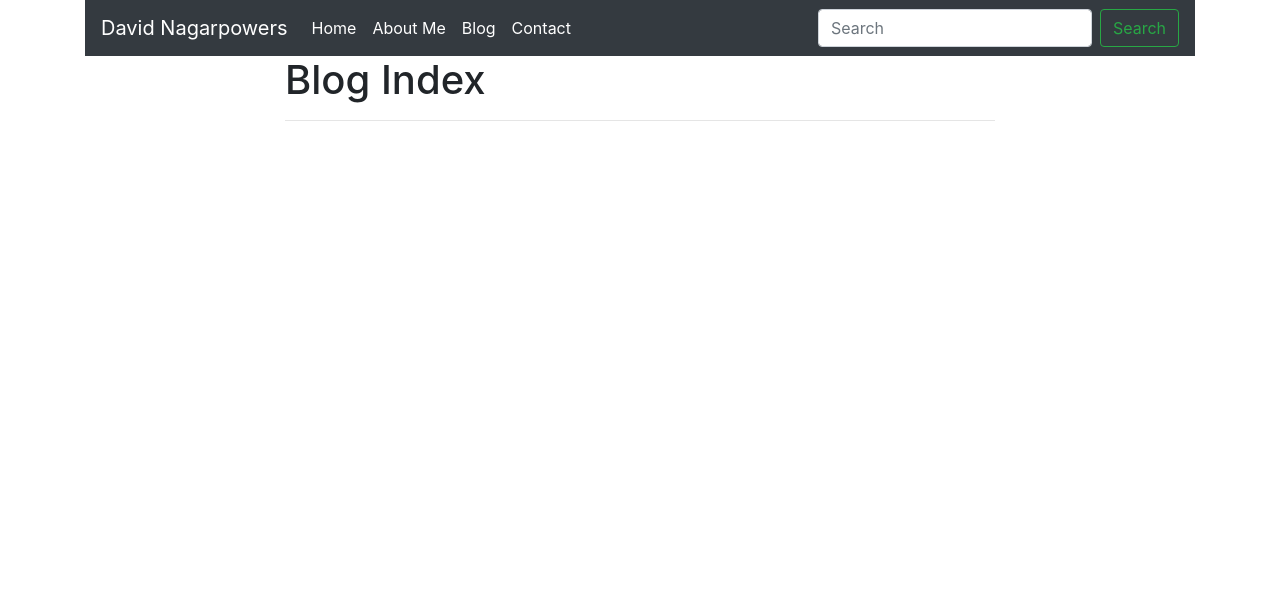
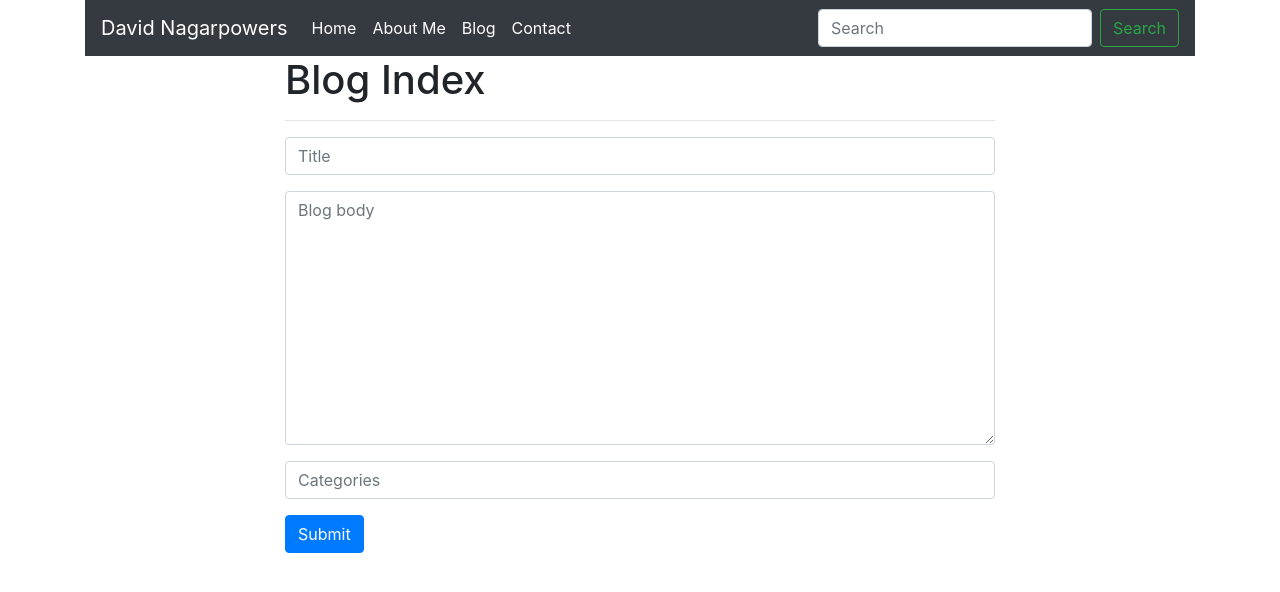
Before and after one commit to danyeric123/Django-Portfolio-Blog, a Django app: page /blog/ in a window 1280 px wide. Shown: the top 592 px of the page. Run offline with Django 3.2, Linux system fonts and the light colour scheme; data that the repository does not hold is empty; some libraries are stand-ins or nearby versions.

Commit message:
can now add posts from index and delete posts

```diff
--- a/blog/admin.py
+++ b/blog/admin.py
@@ -3,7 +3,7 @@ from blog.models import Post, Category
 
 # Register your models here.
 class PostAdmin(admin.ModelAdmin):
-  pass
+  list_display = ("title","created_on")
 
 class CategoryAdim(admin.ModelAdmin):
   pass
--- a/blog/forms.py
+++ b/blog/forms.py
@@ -14,3 +14,31 @@ class CommentForm(forms.Form):
             "placeholder": "Leave a comment!"
         })
     )
+
+class PostForm(forms.Form):
+    # author = forms.CharField(
+    #     max_length=60,
+    #     widget=forms.TextInput(attrs={
+    #         "class": "form-control",
+    #         "placeholder": "Your Name"
+    #     })
+    # )
+    title = forms.CharField(
+        max_length=60,
+        widget=forms.TextInput(attrs={
+            "class": "form-control",
+            "placeholder": "Title"
+        })
+    )
+    body = forms.CharField(widget=forms.Textarea(
+        attrs={
+            "class": "form-control",
+            "placeholder": "Blog body"
+        })
+    )
+    categories = forms.CharField(widget=forms.TextInput(
+        attrs={
+            "class": "form-control",
+            "placeholder": "Categories"
+        }
+    ))
--- a/blog/models.py
+++ b/blog/models.py
@@ -3,6 +3,9 @@ from django.db import models
 # Create your models here.
 class Category(models.Model):
   name = models.CharField(max_length=20)
+
+  def __str__(self):
+    return f'{self.name}'
 
 class Post(models.Model):
   title = models.CharField(max_length=255)
@@ -11,6 +14,9 @@ class Post(models.Model):
   last_modified = models.DateTimeField(auto_now=True)
   categories = models.ManyToManyField('Category',related_name='posts')
 
+  def __str__(self):
+    return f'{self.title}'
+
 class Comment(models.Model):
   author = models.CharField(max_length=60)
   body = models.TextField()
--- a/blog/templates/blog/blog_index.html
+++ b/blog/templates/blog/blog_index.html
@@ -4,6 +4,19 @@
 <div class="col-md-8 offset-md-2">
   <h1>Blog Index</h1>
   <hr>
+  <form action="/blog/" method="post">
+    {% csrf_token %}
+    <div class="form-group">
+      {{ form.title }}
+    </div>
+    <div class="form-group">
+        {{ form.body }}
+    </div>
+    <div class="form-group">
+        {{ form.categories }}
+    </div>
+    <button type="submit" class="btn btn-primary">Submit</button>
+</form>
   {% for post in posts %}
     <h2><a href="{% url 'blog_detail' post.pk%}">{{ post.title }}</a></h2>
     <small>
@@ -16,6 +29,7 @@
         {% endfor %}
     </small>
     <p>{{ post.body | slice:":400" }}...</p>
+    <a href="/blog/{{ post.pk }}/delete/">Delete</a>
   {% endfor %}
 </div>
 {% endblock %}
--- a/blog/urls.py
+++ b/blog/urls.py
@@ -4,5 +4,6 @@ from . import views
 urlpatterns = [
     path("", views.blog_index, name="blog_index"),
     path("<int:pk>/", views.blog_detail, name="blog_detail"),
+    path("<int:pk>/delete/", views.blog_delete, name="blog_delete"),
     path("<category>/", views.blog_category, name="blog_category"),
 ]
--- a/blog/views.py
+++ b/blog/views.py
@@ -1,13 +1,28 @@
-from blog.forms import CommentForm
-from django.shortcuts import render
-from blog.models import Post, Comment
+from blog.forms import CommentForm, PostForm
+from django.shortcuts import render, redirect
+from blog.models import Category, Post, Comment
 
 # Create your views here.
 def blog_index(request):
+  form = PostForm()
+  if request.method == 'POST':
+    form = PostForm(request.POST)
+    if form.is_valid():
+      categories_input = form.cleaned_data["categories"].split(";")
+      post = Post.objects.create(
+        body = form.cleaned_data['body'],
+        title = form.cleaned_data['title'],
+      )
+      for category in categories_input:
+        cat = Category(name=category)
+        cat.save()
+        post.categories.add(cat)
+      post.save()
   posts = Post.objects.all().order_by('-created_on')
   context = {
     "posts": posts,
-    "title": "All Blogs"
+    "title": "All Blogs",
+    "form": form
   }
   return render(request,"blog_index.html", context)
 
@@ -25,6 +40,10 @@ def blog_category(request, category):
   }
 
   return render(request,"blog_category.html", context)
+
+def blog_delete(request,pk):
+  Post.objects.get(pk=pk).delete()
+  return blog_index(request)
 
 def blog_detail(request, pk):
   post = Post.objects.get(pk=pk)
--- a/portfolio/urls.py
+++ b/portfolio/urls.py
@@ -21,6 +21,6 @@ urlpatterns = [
 
     # Adding a path to my projects.urls
     path('', include('projects.urls')),
-    path('projects/', include('projects.urls')),
+    # path('projects/', include('projects.urls')),
     path('blog/', include("blog.urls"))
 ]
```
